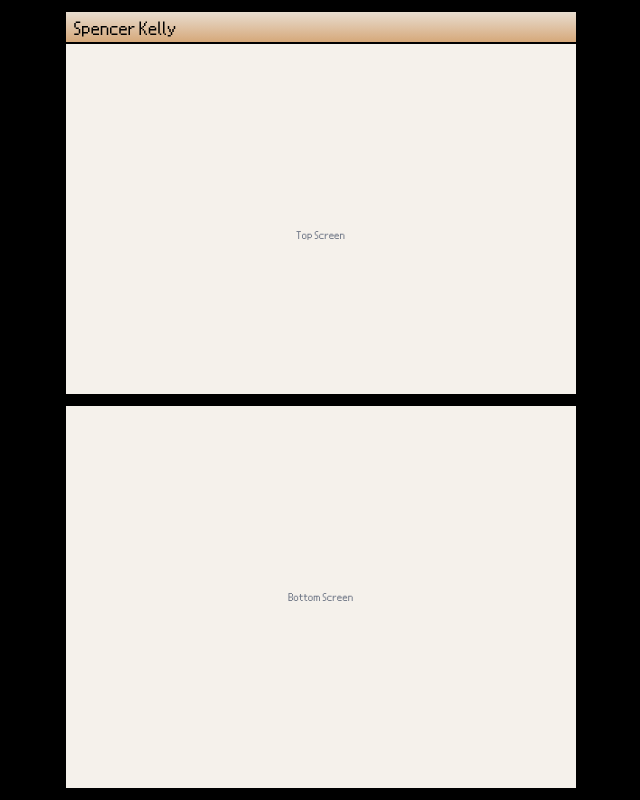
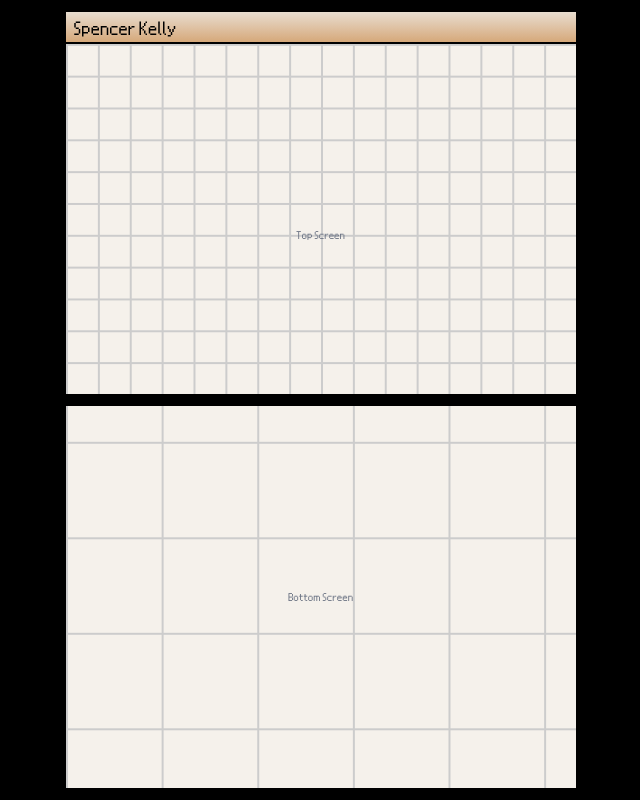
Before and after one commit to Flapjacck/React-Portfolio, a React (Vite) app: page / in a window 1280 px wide. Shown: the whole page, without its empty margins (319-959 px from the left). Built offline with nearby package versions, Linux system fonts and the light colour scheme.

Commit message:
Feat: top & bottom screen bg

```diff
--- a/src/components/BottomScreen/BottomScreen.tsx
+++ b/src/components/BottomScreen/BottomScreen.tsx
@@ -22,7 +22,7 @@ export function BottomScreen({ children }: BottomScreenProps) {
   // Add margin and responsive padding for gap
   return (
     <div className="ds-screen aspect-4/3 w-full flex-none flex items-center justify-center min-w-0">
-      <div className="ds-screen-content flex items-center justify-center p-2 md:p-3 lg:p-4">
+      <div className="ds-screen-content bottom-screen-grid flex items-center justify-center p-2 md:p-3 lg:p-4">
         {children ? (
           children
         ) : (
--- a/src/components/TopScreen/TopScreen.tsx
+++ b/src/components/TopScreen/TopScreen.tsx
@@ -24,7 +24,7 @@ export function TopScreen({ children }: TopScreenProps) {
   return (
     <div className="ds-screen aspect-4/3 w-full flex-none flex items-center justify-center min-w-0">
       {/* content area becomes relative so header can be absolute */}
-      <div className="ds-screen-content relative w-full h-full">
+      <div className="ds-screen-content top-screen-grid relative w-full h-full">
         {/* fixed-height header bar at top */}
         <TopScreenHeader />
 
--- a/src/index.css
+++ b/src/index.css
@@ -77,4 +77,35 @@ body {
         @apply bg-(--content-bg) w-full h-full;
         /* remove inner rounding too */
     }
+
+    /* -----------------------------------
+       Grid backgrounds for DS screens
+       ----------------------------------- */
+    :root {
+        /* light grey line used for both grids */
+        --ds-grid-line: #ccc;
+    }
+
+    .top-screen-grid {
+        /* 16×16px squares scaled to 4:3 container
+           DS dimensions: 256×192 px → use corresponding percentages
+           horizontal increment: 16/256 = 6.25%  vertical: 16/192 = 8.333%
+           lines are 2px thick for greater visibility */
+        background-image:
+            linear-gradient(to right, var(--ds-grid-line) 2px, transparent 2px),
+            linear-gradient(to bottom, var(--ds-grid-line) 2px, transparent 2px);
+        background-size: 6.25% 8.333%;
+    }
+
+    .bottom-screen-grid {
+        /* 48×48px squares scaled similarly
+           horizontal: 48/256 = 18.75%; vertical: 48/192 = 25%
+           vertical offset of first line: 24px → 24/192 = 12.5%
+           thicker 2px lines for stronger contrast */
+        background-image:
+            linear-gradient(to right, var(--ds-grid-line) 2px, transparent 2px),
+            linear-gradient(to bottom, var(--ds-grid-line) 2px, transparent 2px);
+        background-size: 18.75% 25%;
+        background-position: 0 12.5%;
+    }
 }
```
